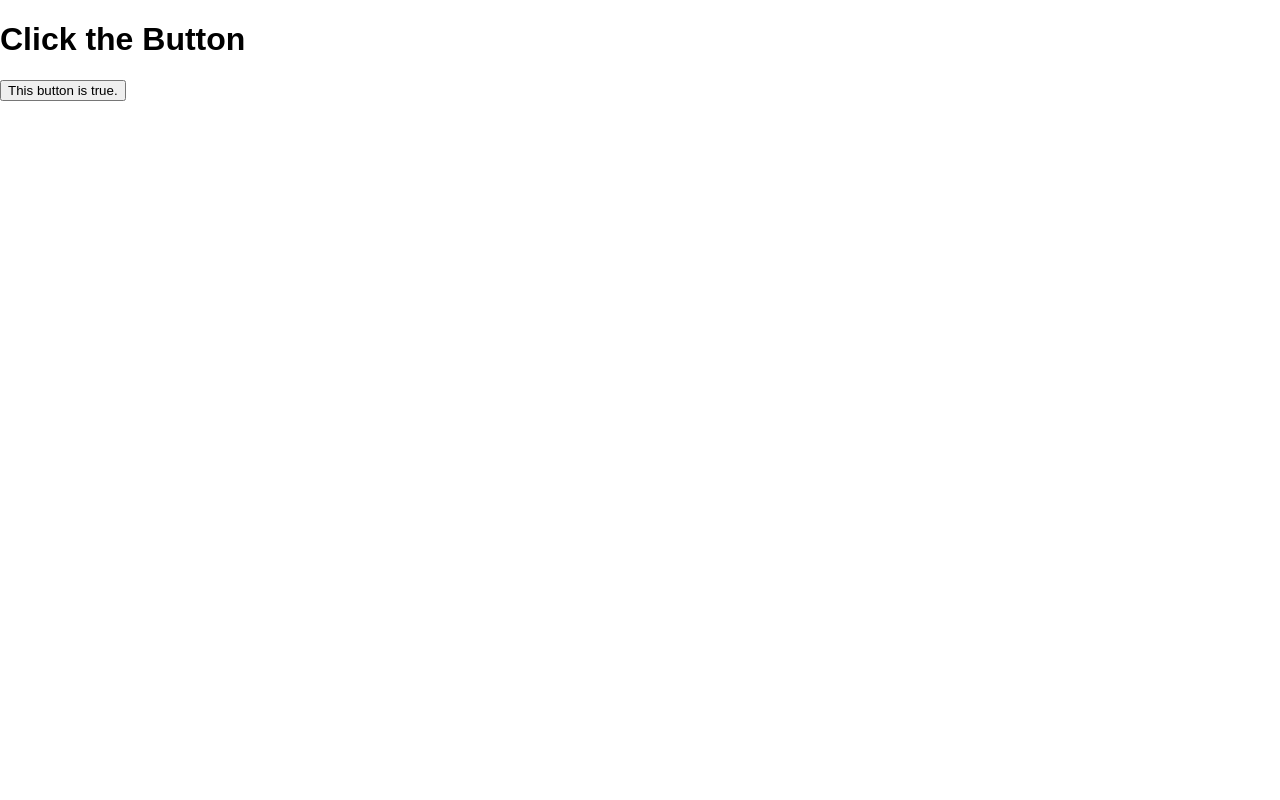
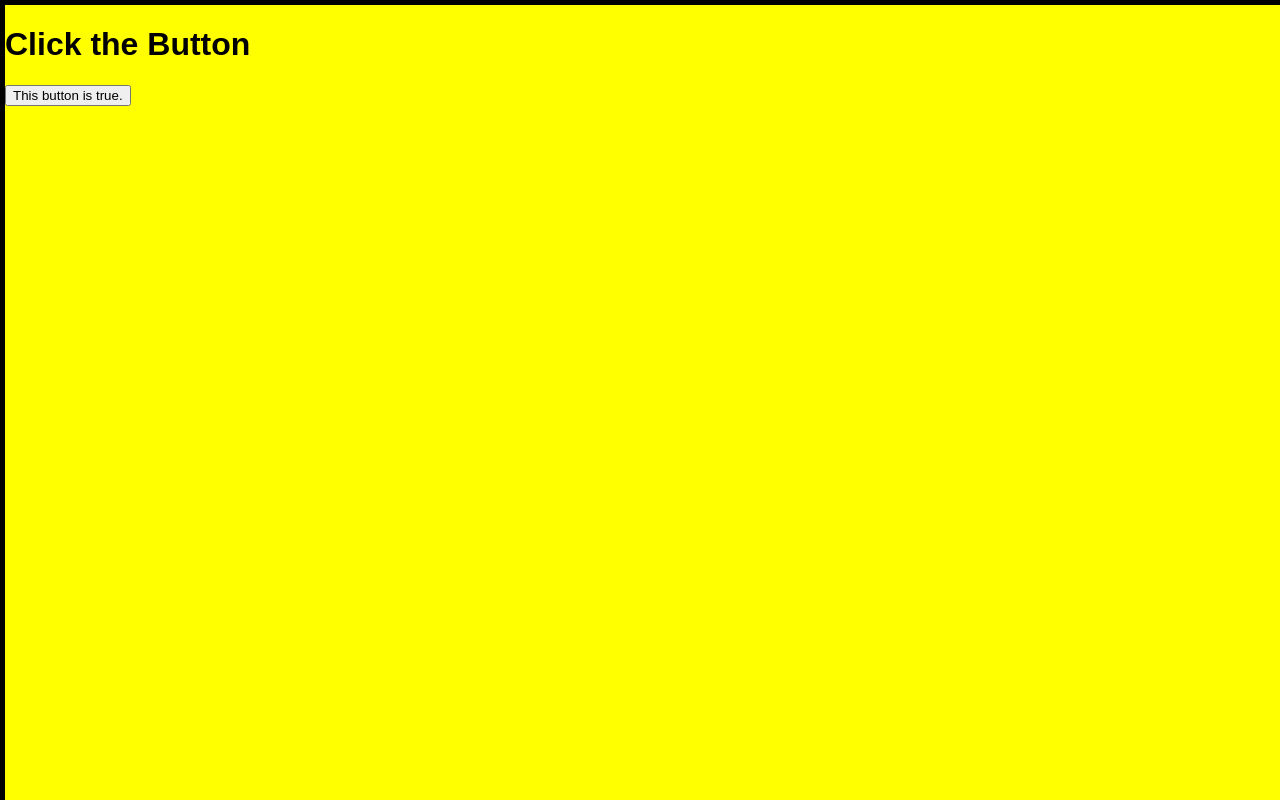
Before and after one commit to ulaura/on-off-button, a React (Create React App) app: page / in a window 1280 px wide. Built offline with nearby package versions, Linux system fonts and the light colour scheme.

Commit message:
Added basic CSS to page. Got on/off button to change CSS colors.

```diff
--- a/src/App.js
+++ b/src/App.js
@@ -6,9 +6,7 @@ import Button from './Button.js';
 class App extends Component {
   render() {
     return (
-      <div>
-        <Button />
-      </div>
+      <Button />
     );
   }
 }
--- /dev/null
+++ b/src/Button.css
@@ -0,0 +1,8 @@
+.majorDiv {
+  border: 5px solid black;
+  position: fixed;
+  width: 100%;
+  height: 100%;
+  left: 0;
+  top: 0;
+}
--- a/src/Button.js
+++ b/src/Button.js
@@ -1,4 +1,5 @@
 import React, { Component } from 'react';
+import './Button.css';
 
 class Button extends Component {
   constructor(props) {
@@ -17,24 +18,40 @@ class Button extends Component {
     console.log("handleButtonClick GO!");
   }
 
+
   render() {
-    let button = null;
+
+    // inline styling
+    const onButton = {
+      backgroundColor: "yellow"
+    }
+    // inline styling
+    const offButton = {
+      backgroundColor: "#0E143A"
+    }
+
+    let buttonPage = null;
 
     if (this.state.state) {
-      button = <button type="button" onClick={this.handleButtonClick}>This button is true.</button>;
+      buttonPage = (
+        <div className="majorDiv" id="on" style={onButton}>
+          <h1>Click the Button</h1>
+          <button type="button" onClick={this.handleButtonClick}>This button is true.</button>
+        </div>
+      );
       console.log(`Button state: ${this.state.state}`);
     }
     else {
-      button = <button type="button" onClick={this.handleButtonClick}>This button is false.</button>;
+      buttonPage = (
+        <div className="majorDiv" id="off" style={offButton}>
+          <h1>Click the Button</h1>
+          <button type="button" onClick={this.handleButtonClick}>This button is false.</button>
+        </div>
+      );
       console.log(`Button state: ${this.state.state}`);
     }
 
-    return (
-      <div>
-        <h1>Click the Button</h1>
-        {button}
-      </div>
-    );
+    return buttonPage;
   }
 
 };
```
